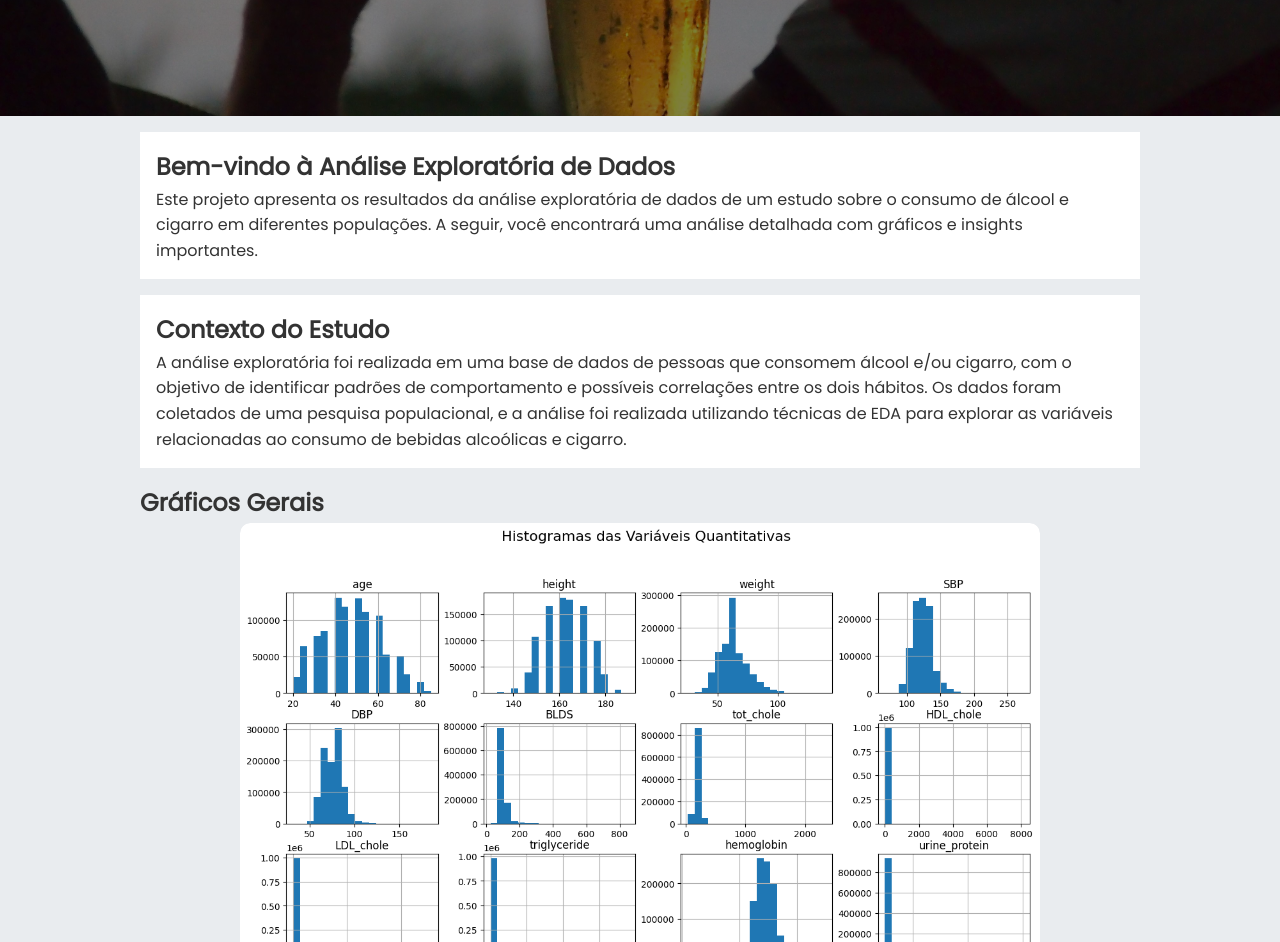
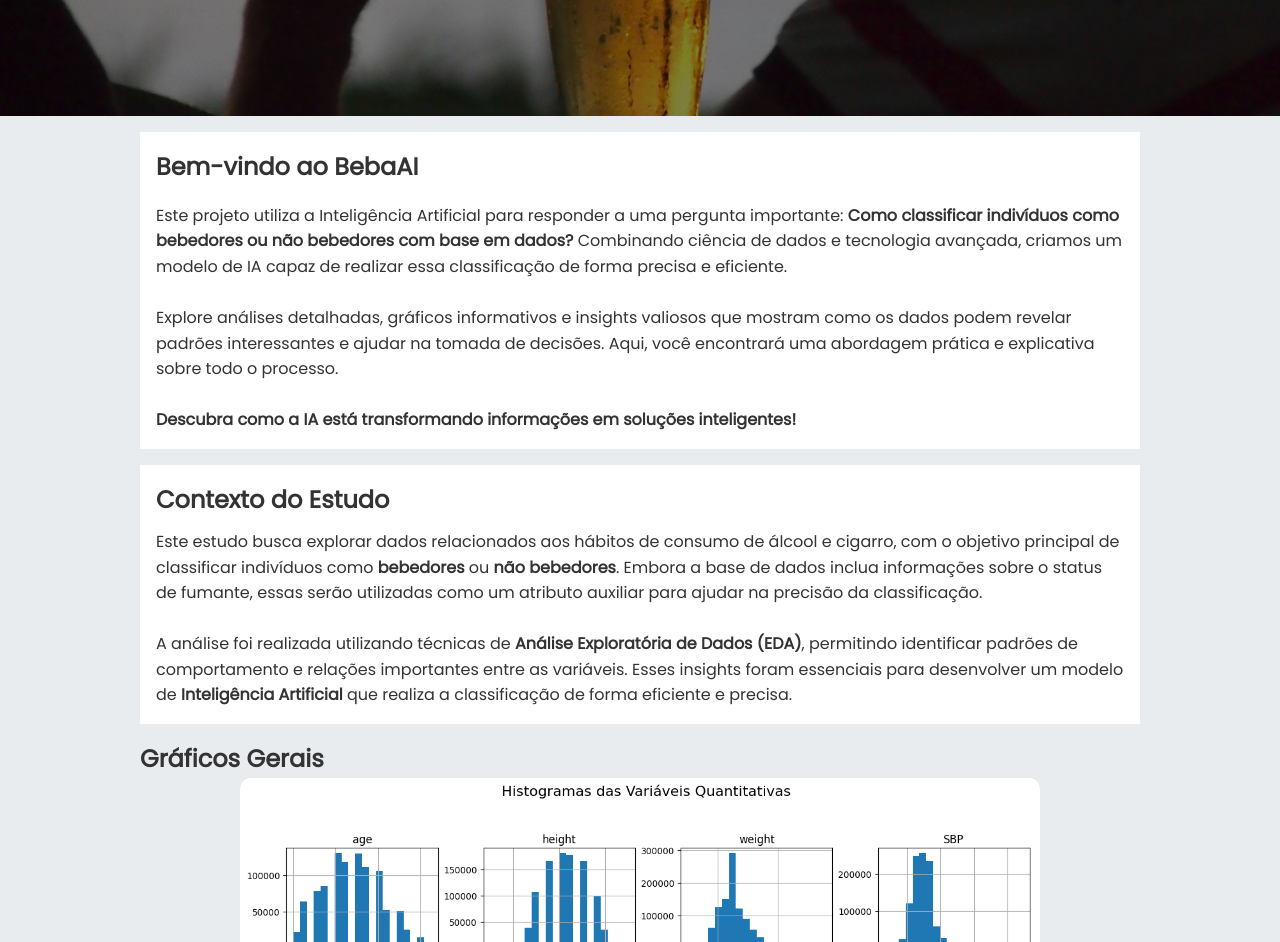
Before and after one commit to Firaal/Projeto-IA, a plain HTML site: page index.html in a window 1280 px wide. Shown: the part 287-1229 px from the top of the page. Drawn offline with Linux system fonts and the light colour scheme.

Commit message:
feat: modificado a escrita, style e o footer

```diff
--- a/index.html
+++ b/index.html
@@ -4,12 +4,12 @@
         <meta charset="UTF-8" />
         <meta name="viewport" content="width=device-width, initial-scale=1.0" />
         <meta http-equiv="X-UA-Compatible" content="IE=edge" />
-        <title>EDA: Consumo de Álcool e Cigarro</title>
+        <title>Classificador BebaAI</title>
         <link rel="stylesheet" href="style.css" />
     </head>
     <body>
         <header>
-            <h1>SmokeDrink</h1>
+            <h1>BebaAI</h1>
             <nav>
                 <ul>
                     <li><a href="#inicio">Início</a></li>
@@ -22,17 +22,25 @@
 
         <section class="hero">
             <div class="hero-content">
-                <h2>Classificação de Fumante e/ou Bebedor</h2>
+                <h2>Classificação de Bebedor ou Não</h2>
             </div>
         </section>
 
         <main id="main">
             <section id="inicio">
                 <div class="intro">
-                    <h2>Bem-vindo à Análise Exploratória de Dados</h2>
+                    <h2>Bem-vindo ao BebaAI</h2>
                     <p>
-                        Este projeto apresenta os resultados da análise exploratória de dados de um estudo sobre o consumo de álcool e cigarro em
-                        diferentes populações. A seguir, você encontrará uma análise detalhada com gráficos e insights importantes.
+                        Este projeto utiliza a Inteligência Artificial para responder a uma pergunta importante: <strong>Como classificar indivíduos como bebedores ou não bebedores com base em dados?</strong> Combinando ciência de dados e tecnologia avançada, criamos um modelo de IA capaz de realizar essa classificação de forma precisa e eficiente.
+                    </p>
+                    <br/>
+                    <p>
+                        Explore análises detalhadas, gráficos informativos e insights valiosos que mostram como os dados podem revelar padrões interessantes e
+                        ajudar na tomada de decisões. Aqui, você encontrará uma abordagem prática e explicativa sobre todo o processo.
+                    </p>
+                    <br/>
+                    <p>
+                        <strong>Descubra como a IA está transformando informações em soluções inteligentes!</strong></p>
                     </p>
                 </div>
             </section>
@@ -41,10 +49,13 @@
                 <div class="context">
                     <h2>Contexto do Estudo</h2>
                     <p>
-                        A análise exploratória foi realizada em uma base de dados de pessoas que consomem álcool e/ou cigarro, com o objetivo de
-                        identificar padrões de comportamento e possíveis correlações entre os dois hábitos. Os dados foram coletados de uma pesquisa
-                        populacional, e a análise foi realizada utilizando técnicas de EDA para explorar as variáveis relacionadas ao consumo de
-                        bebidas alcoólicas e cigarro.
+                        Este estudo busca explorar dados relacionados aos hábitos de consumo de álcool e cigarro, com o objetivo principal de classificar indivíduos como <strong>bebedores</strong> ou <strong>não bebedores</strong>.
+                        Embora a base de dados inclua informações sobre o status de fumante, essas serão utilizadas como um atributo auxiliar para ajudar na precisão da classificação.
+                    </p>
+                    <br/>
+                    <p>
+                        A análise foi realizada utilizando técnicas de <strong>Análise Exploratória de Dados (EDA)</strong>, permitindo identificar padrões de comportamento e relações importantes entre as variáveis.
+                        Esses insights foram essenciais para desenvolver um modelo de <strong>Inteligência Artificial</strong> que realiza a classificação de forma eficiente e precisa.
                     </p>
                 </div>
             </section>
@@ -85,7 +96,7 @@
 
             <section id="resultados">
                 <div class="results">
-                    <h2>Resultados da Análise</h2>
+                    <h2>Resultados da Análise Exploratória</h2>
                     <p>Selecione o gráfico que deseja visualizar:</p>
                     <div class="options">
                         <button onclick="mostrarGrafico('grafico1')">Pressão Sistólica x Diastólica por Status de Fumante</button>
@@ -154,7 +165,7 @@
         </main>
 
         <footer>
-            <p>Projeto desenvolvido como parte de uma análise exploratória de dados sobre o consumo de álcool e cigarro.</p>
+                <p>© 2024 BebaAI. Todos os direitos reservados.</p>
         </footer>
 
         <script src="js/main.js"></script>
--- a/style.css
+++ b/style.css
@@ -89,6 +89,14 @@ header nav ul li a {
     background-color: #fff;
     margin: 1rem 0;
     padding: 1rem;
+}
+
+.intro h2 {
+    margin-bottom: 1rem;
+}
+
+.context h2 {
+    margin-bottom: 0.6rem;
 }
 
 /* Estilo para a seção de carrossel */
```
